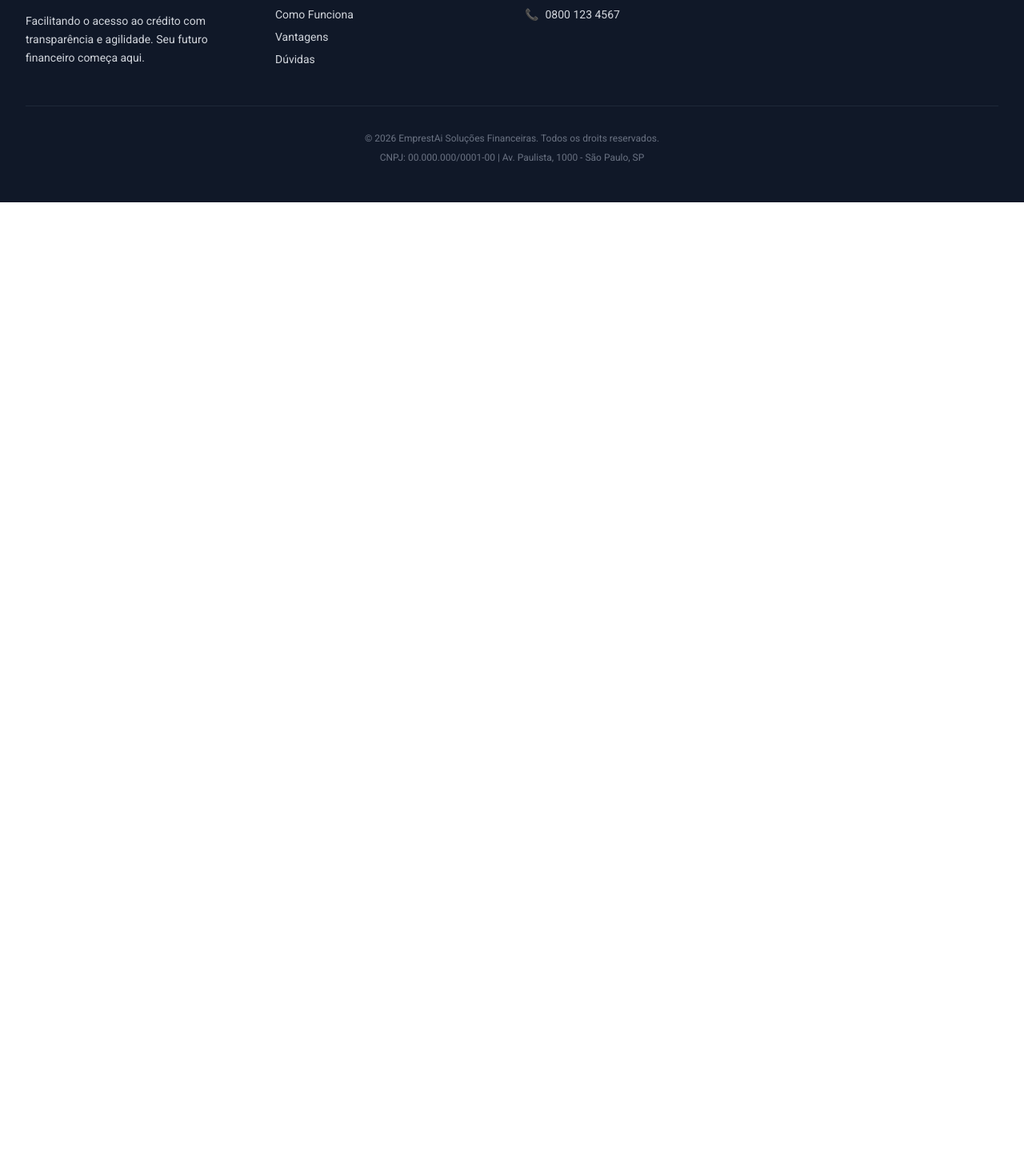
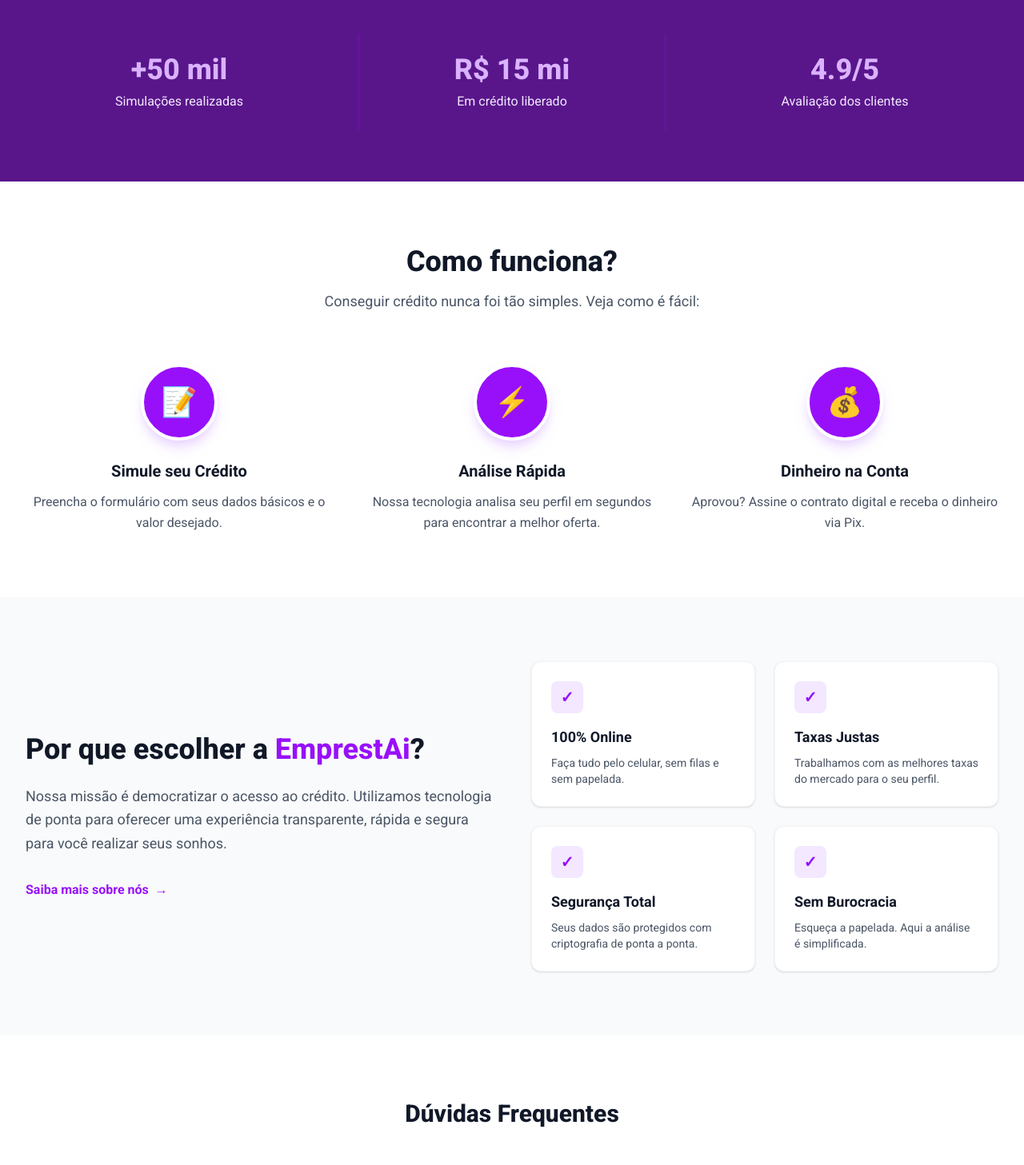
Before and after one commit to lemosdiego/emprestai-platform, a React (Vite) app: page / in a window 1280 px wide. Shown: the part 905-2362 px from the top of the page at 80% size. Before the commit the page ends 1158 px from the top, so only its background shows below. Built offline with nearby package versions, Linux system fonts and the light colour scheme; no server answers.

Commit message:
feat(home): compõe a página inicial integrando todas as novas seções

```diff
--- a/src/pages/home/Home.tsx
+++ b/src/pages/home/Home.tsx
@@ -1,9 +1,17 @@
+import Benefits from "../../components/sections/Benefits/Benefits";
+import FAQ from "../../components/sections/FAQ/FAQ";
 import Hero from "../../components/sections/Hero/Hero";
+import HowItWorks from "../../components/sections/HowItWorks./HowItWorks";
+import SocialProof from "../../components/sections/SocialProof/SocialProof.";
 
 export default function Home() {
   return (
     <main>
       <Hero />
+      <SocialProof />
+      <HowItWorks />
+      <Benefits />
+      <FAQ />
     </main>
   );
 }
```
